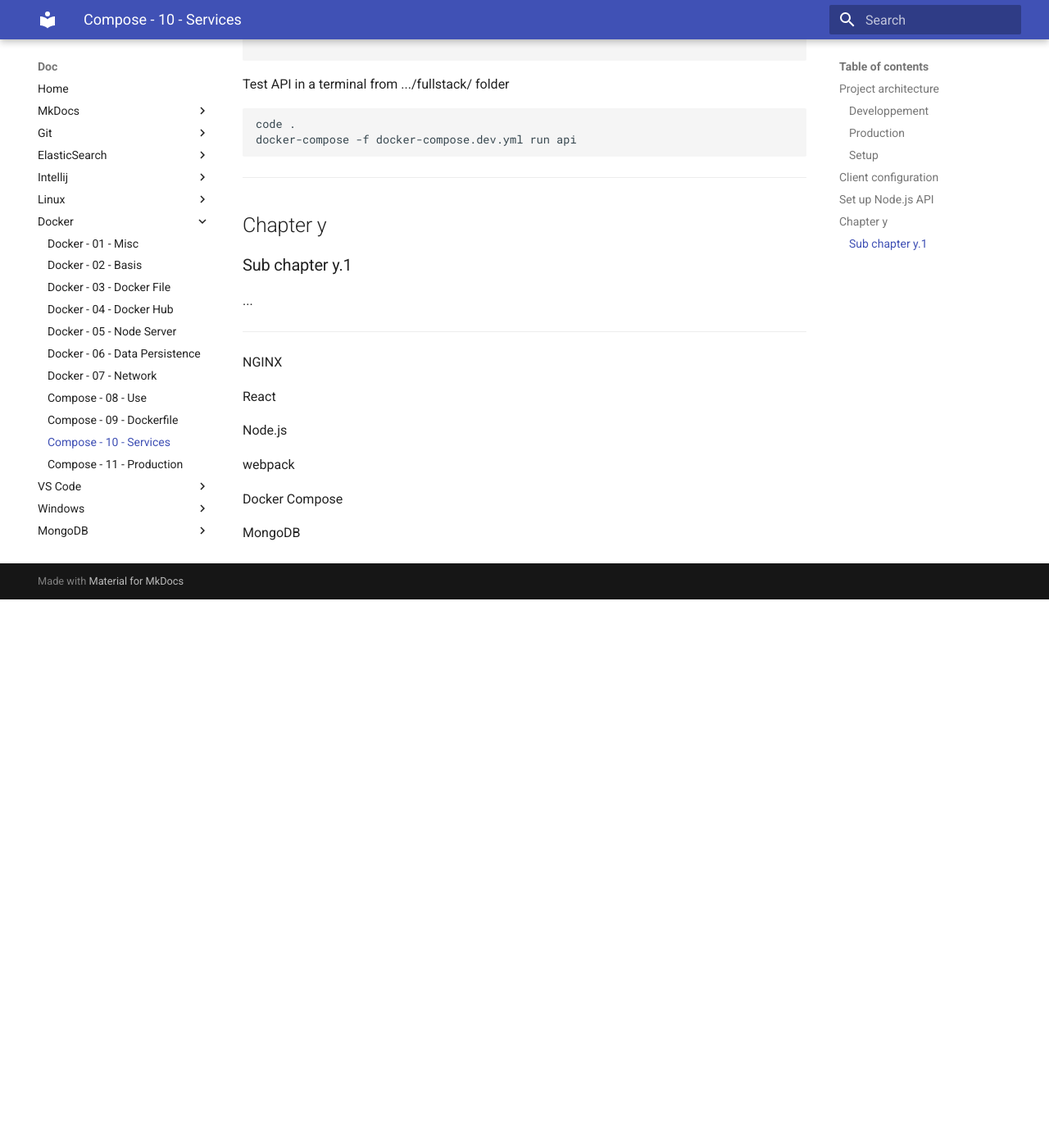
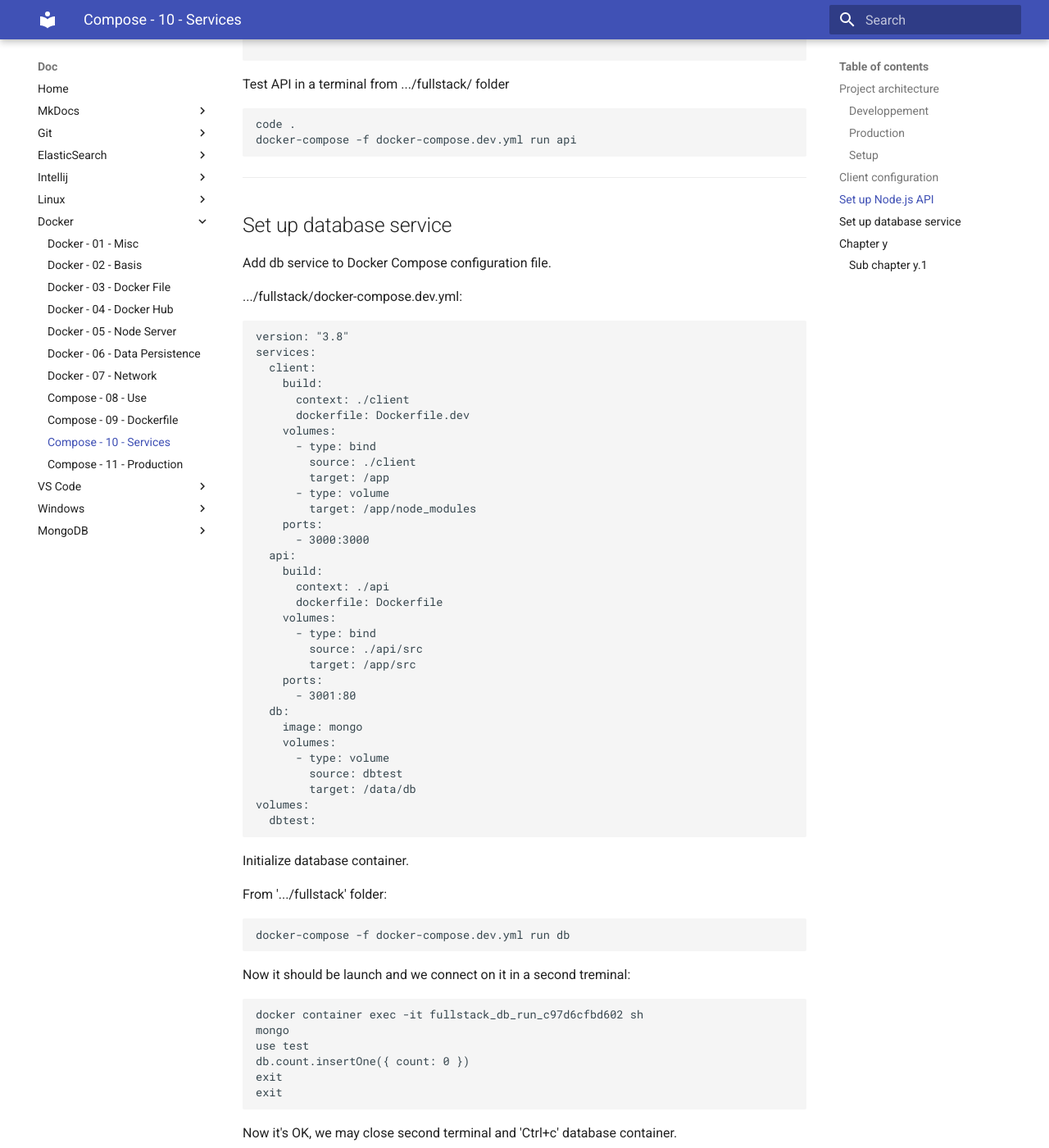
Before and after one commit to oldu73/doc, an MkDocs documentation site: the page built from docs/docker/10-compose-services.md, in a window 1280 px wide and 1400 px high, scrolled down 6305 px. Shown: the whole window at 82% size. Built offline with MkDocs 1.6.1 and Material for MkDocs 9.7.7, drawn with Linux system fonts in a browser that asks for light colours; before the commit the page ends 7036 px from its top, so only the background shows below that; some of the changed text lies outside the part shown.

Commit message:
docker compose - 10 - services - set up database service

````diff
--- a/docs/docker/10-compose-services.md
+++ b/docs/docker/10-compose-services.md
@@ -333,6 +333,81 @@ docker-compose -f docker-compose.dev.yml run api
 
 ***
 
+## Set up database service
+
+Add db service to Docker Compose configuration file.
+
+.../fullstack/docker-compose.dev.yml:
+
+```yaml
+version: "3.8"
+services:
+  client:
+    build:
+      context: ./client
+      dockerfile: Dockerfile.dev
+    volumes:
+      - type: bind
+        source: ./client
+        target: /app
+      - type: volume
+        target: /app/node_modules
+    ports:
+      - 3000:3000
+  api:
+    build:
+      context: ./api
+      dockerfile: Dockerfile
+    volumes:
+      - type: bind
+        source: ./api/src
+        target: /app/src
+    ports:
+      - 3001:80
+  db:
+    image: mongo
+    volumes:
+      - type: volume
+        source: dbtest
+        target: /data/db
+volumes:
+  dbtest:
+```
+
+Initialize database container.
+
+From '.../fullstack' folder:
+
+```console
+docker-compose -f docker-compose.dev.yml run db
+```
+
+Now it should be launch and we connect on it in a second treminal:
+
+```console
+docker container exec -it fullstack_db_run_c97d6cfbd602 sh
+mongo
+use test
+db.count.insertOne({ count: 0 })
+exit
+exit
+```
+
+Now it's OK, we may close second terminal and 'Ctrl+c' database container.
+
+We may test application with (from '.../fullstack' folder):
+
+```console
+(code . // it's always better to have VS Code started from application root folder)
+docker-compose -f docker-compose.dev.yml up
+```
+
+Test application by broswsing to [http://localhost:3001/api/count](http://localhost:3001/api/count)
+
+We may also observe that React is running by browsing to [http://localhost:3000/](http://localhost:3000/)
+
+***
+
 ## Chapter y
 
 ### Sub chapter y.1
````
